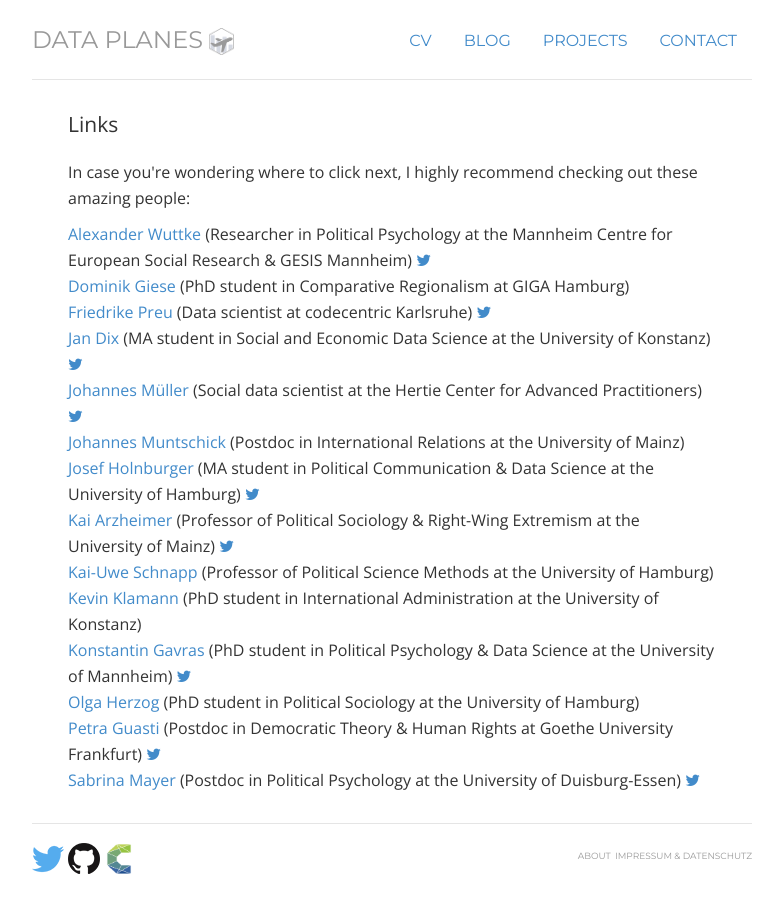
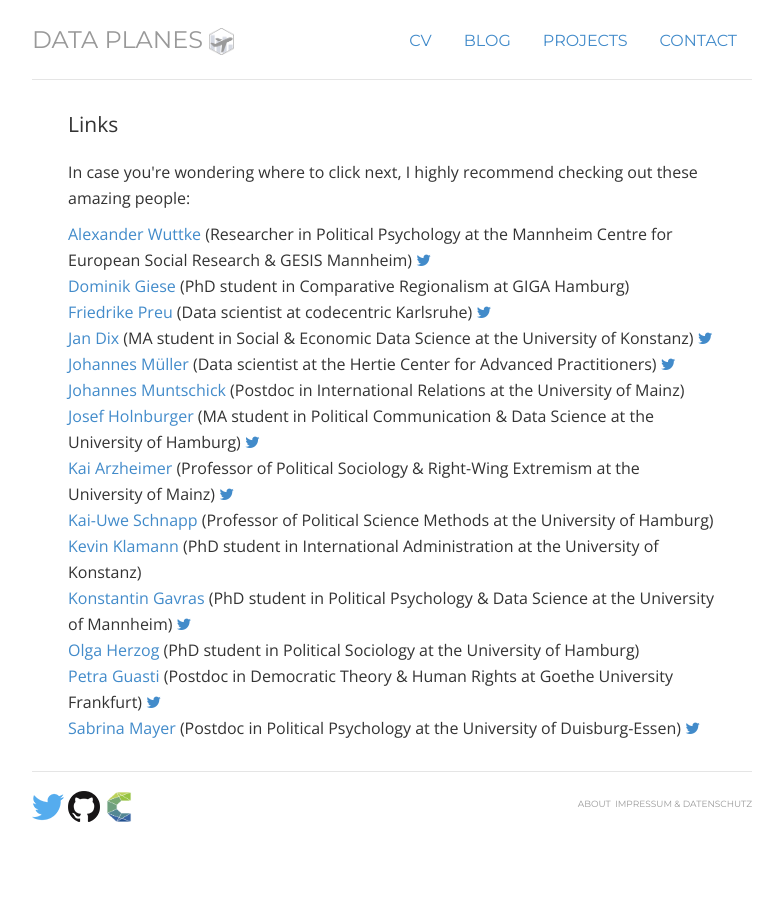
Before and after one commit to lhehnke/lhehnke.github.io, a Jekyll site: the page built from links/index.html, in a window 1280 px wide. Shown: the whole page, without its empty margins (248-1031 px from the left). Built offline with Jekyll 4.4.1, drawn with Linux system fonts in a browser that asks for light colours; nearby versions of some CDN libraries.

Commit message:
Fix format

```diff
--- a/links/index.html
+++ b/links/index.html
@@ -20,8 +20,8 @@ contact: passive
                                     	 <li> <a href="http://www.alexander-wuttke.de/" target="_blank">Alexander Wuttke</a> (Researcher in Political Psychology at the Mannheim Centre for European Social Research & GESIS Mannheim) <a href="https://twitter.com/Kunkakom" target="_blank" title="Twitter"> <i class="fa fa-twitter"></i></a></li>
                                                         	 <li> <a href="https://gem-stones.eu/people/dominik-giese" target="_blank">Dominik Giese</a> (PhD student in Comparative Regionalism at GIGA Hamburg)</li>
                                                 	 <li> <a href="https://www.codecentric.de/team/friederike-preu/" target="_blank">Friedrike Preu</a> (Data scientist at codecentric Karlsruhe) <a href="https://twitter.com/ameisen_strasse" target="_blank" title="Twitter"> <i class="fa fa-twitter"></i></a></li>
-                                            	 <li> <a href="https://de.linkedin.com/in/jan-dix-30550314a" target="_blank">Jan Dix</a> (MA student in Social and Economic Data Science at the University of Konstanz) <a href="https://twitter.com/toll_patsch" target="_blank" title="Twitter"> <i class="fa fa-twitter"></i></a></li>
-                                 <li> <a href="https://de.linkedin.com/in/johannes-j-m%C3%BCller-757511101" target="_blank">Johannes Müller</a> (Social data scientist at the Hertie Center for Advanced Practitioners) <a href="https://twitter.com/jj_mllr" target="_blank" title="Twitter"> <i class="fa fa-twitter"></i></a></li>
+                                            	 <li> <a href="https://de.linkedin.com/in/jan-dix-30550314a" target="_blank">Jan Dix</a> (MA student in Social & Economic Data Science at the University of Konstanz) <a href="https://twitter.com/toll_patsch" target="_blank" title="Twitter"> <i class="fa fa-twitter"></i></a></li>
+                                 <li> <a href="https://de.linkedin.com/in/johannes-j-m%C3%BCller-757511101" target="_blank">Johannes Müller</a> (Data scientist at the Hertie Center for Advanced Practitioners) <a href="https://twitter.com/jj_mllr" target="_blank" title="Twitter"> <i class="fa fa-twitter"></i></a></li>
                                           	 <li> <a href="https://international.politics.uni-mainz.de/staff/johannes-muntschick/" target="_blank">Johannes Muntschick</a> (Postdoc in International Relations at the University of Mainz)</li>
                                     	 <li> <a href="http://blog.holnburger.com/" target="_blank">Josef Holnburger</a> (MA student in Political Communication & Data Science at the University of Hamburg) <a href="https://twitter.com/holnburger" target="_blank" title="Twitter"> <i class="fa fa-twitter"></i></a></li>
                               	 <li> <a href="http://www.kai-arzheimer.com/" target="_blank">Kai Arzheimer</a> (Professor of Political Sociology & Right-Wing Extremism at the University of Mainz) <a href="https://twitter.com/kai_arzheimer" target="_blank" title="Twitter"> <i class="fa fa-twitter"></i></a></li>
```
